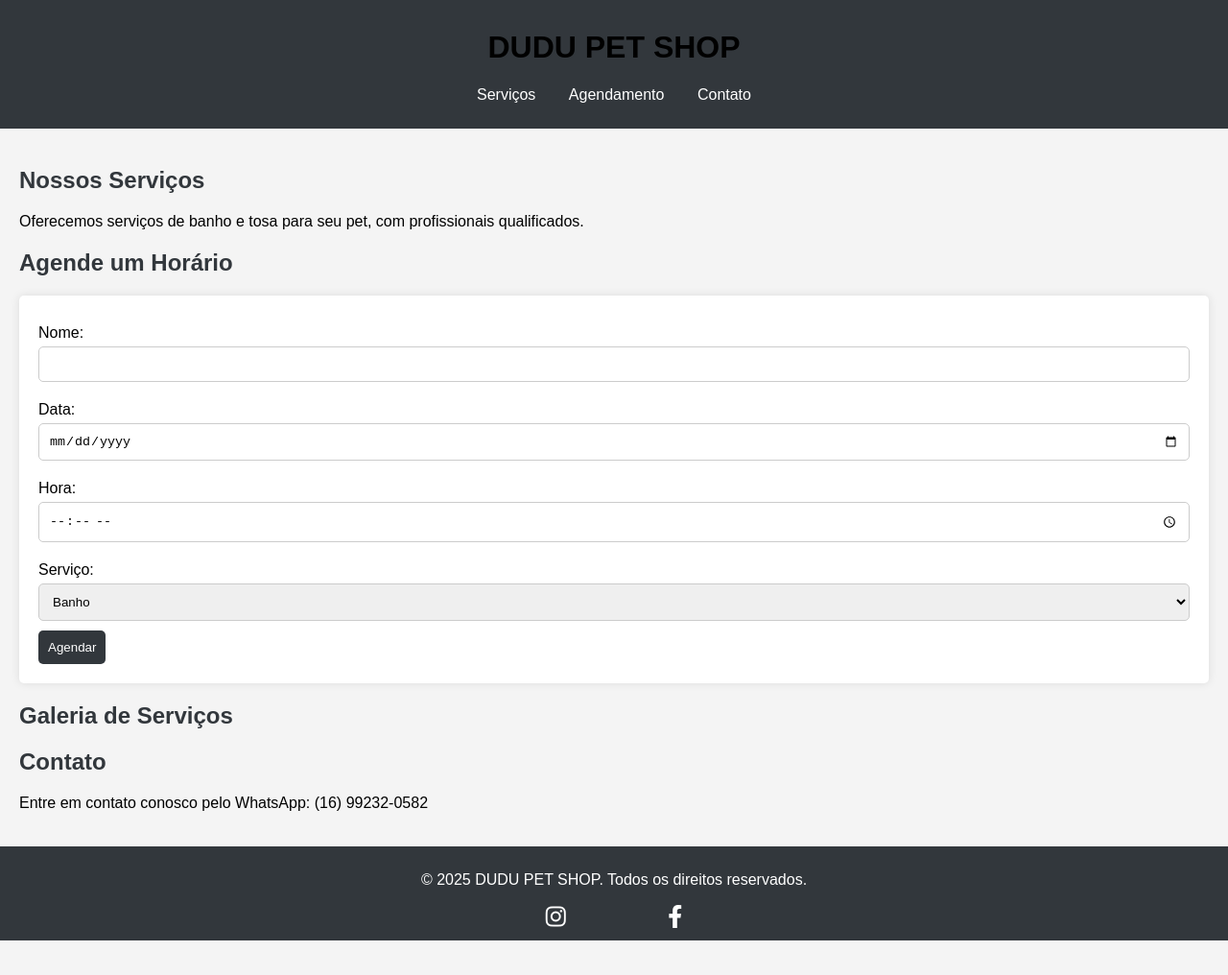
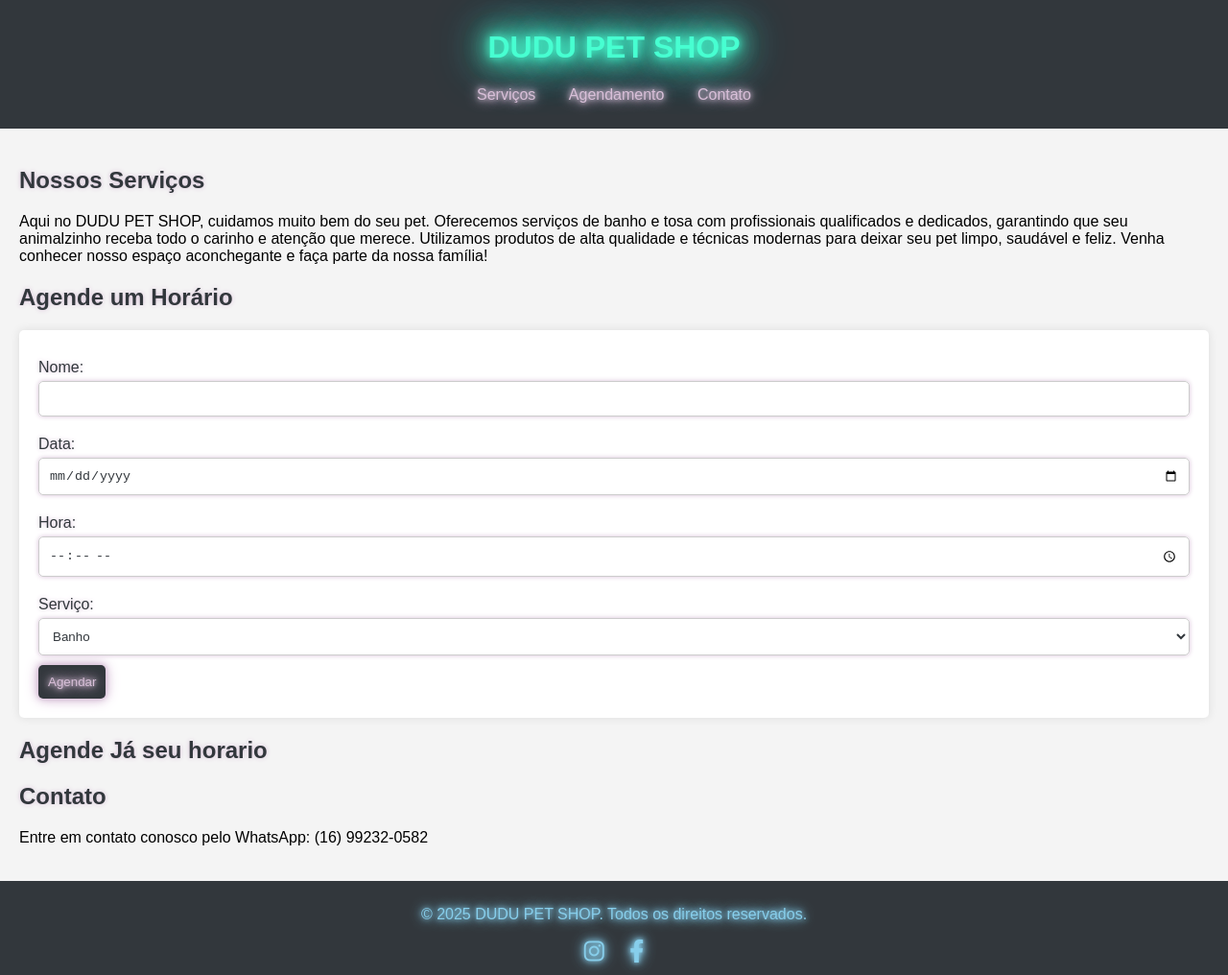
Before and after one commit to joker0751/DUDU-pet-shop, a plain HTML site: page index.html in a window 1280 px wide. Shown: the whole page at 96% size. Before the commit the page ends 980 px from the top, so only its background shows below. Drawn offline with Linux system fonts and the light colour scheme.

Commit message:
Update index.html

```diff
--- a/index.html
+++ b/index.html
@@ -6,16 +6,27 @@
     <title>DUDU PET SHOP - Agendamento</title>
     <link rel="stylesheet" href="https://cdnjs.cloudflare.com/ajax/libs/font-awesome/6.0.0-beta3/css/all.min.css">
     <style>
+        :root {
+            --cor-principal: #32373c;
+            --cor-secundaria: #f4f4f4;
+            --cor-vermelho: #47ffd1;
+            /* Coral */
+            --cor-roxo: #d8bfd8;
+            /* Thistle */
+            --cor-verde: #00ff00;
+            --cor-azul: #87ceeb;
+        }
+
         body {
             font-family: Arial, sans-serif;
             margin: 0;
             padding: 0;
-            background-color: #f4f4f4;
+            background-color: var(--cor-secundaria);
         }
 
         header {
-            background: #32373c;
-            color: black;
+            background: var(--cor-principal);
+            color: var(--cor-vermelho);
             padding: 10px 0;
             text-align: center;
         }
@@ -31,8 +42,9 @@
         }
 
         nav a {
-            color: #ffffff;
+            color: var(--cor-roxo);
             text-decoration: none;
+            text-shadow: 0 0 5px var(--cor-roxo), 0 0 10px var(--cor-roxo), 0 0 15px var(--cor-roxo);
         }
 
         main {
@@ -40,7 +52,8 @@
         }
 
         h2 {
-            color: #32373c;
+            color: var(--cor-principal);
+            text-shadow: 0 0 5px var(--cor-roxo);
         }
 
         form {
@@ -53,6 +66,8 @@
         form label {
             display: block;
             margin: 10px 0 5px;
+            color: var(--cor-principal);
+            text-shadow: 0 0 5px var(--cor-roxo);
         }
 
         form input,
@@ -62,46 +77,40 @@
             margin-bottom: 10px;
             border: 1px solid #ccc;
             border-radius: 5px;
+            background-color: rgba(255, 255, 255, 0.1);
+            color: var(--cor-principal);
+            box-shadow: 0 0 5px var(--cor-roxo);
         }
 
         button {
-            background: #32373c;
-            color: #ffffff;
+            background: var(--cor-principal);
+            color: var(--cor-roxo);
             border: none;
             padding: 10px;
             border-radius: 5px;
             cursor: pointer;
+            text-shadow: 0 0 5px var(--cor-roxo), 0 0 10px var(--cor-roxo), 0 0 15px var(--cor-roxo);
+            box-shadow: 0 0 5px var(--cor-roxo), 0 0 10px var(--cor-roxo), 0 0 15px var(--cor-roxo);
+            transition: all 0.3s ease;
         }
 
         button:hover {
             background: #555;
+            box-shadow: 0 0 10px var(--cor-roxo), 0 0 20px var(--cor-roxo), 0 0 30px var(--cor-roxo);
         }
 
         footer {
             text-align: center;
             padding: 10px 0;
-            background: #32373c;
-            color: #ffffff;
+            background: var(--cor-principal);
+            color: var(--cor-azul);
             position: relative;
             bottom: 0;
             width: 100%;
         }
 
-
-
         .galeria {
             margin-top: 20px;
-        }
-
-        .galeria img {
-            max-width: 100%;
-            /* Ajusta o tamanho das imagens para caber na tela */
-            margin: 10px 0;
-            /* Espaçamento entre as imagens */
-            border-radius: 5px;
-            /* Bordas arredondadas */
-            box-shadow: 0 0 5px rgba(0, 0, 0, 0.2);
-            /* Sombra nas imagens */
         }
 
         .social-icons {
@@ -109,11 +118,11 @@
         }
 
         .social-icons a {
-            color: #ffffff;
-            margin: 0 50px;
-            text-decoration: black;
+            color: var(--cor-azul);
+            margin: 0 10px;
+            text-decoration: none;
             font-size: 1.5em;
-            /* Tamanho dos ícones */
+            text-shadow: 0 0 5px var(--cor-azul), 0 0 10px var(--cor-azul), 0 0 15px var(--cor-azul);
         }
     </style>
     <script>
@@ -125,19 +134,20 @@
             const hora = document.getElementById('hora').value;
             const servico = document.getElementById('servico').value;
 
-            const mensagem = `Nome: ${nome}\nData: ${data}\nHora: ${hora}\nServiço: ${servico}`;
+            const mensagem = Nome: ${ nome }\nData: ${ data }\nHora: ${ hora }\nServiço: ${ servico };
             const numeroWhatsApp = '5516992320582'; // Substitua pelo seu número do WhatsApp com DDD
-            const urlWhatsApp = `https://api.whatsapp.com/send?phone=${numeroWhatsApp}&text=${encodeURIComponent(mensagem)}`;
+            const urlWhatsApp = https://api.whatsapp.com/send?phone=${numeroWhatsApp}&text=${encodeURIComponent(mensagem)};
 
-            window.open(urlWhatsApp, '_blank'); // Abre o WhatsApp com a mensagem
+                window.open(urlWhatsApp, '_blank'); // Abre o WhatsApp com a mensagem
         }
     </script>
 </head>
 
 <body>
     <header>
-
-        <h1>DUDU PET SHOP</h1>
+        <h1
+            style="text-shadow: 0 0 10px var(--cor-vermelho), 0 0 20px var(--cor-vermelho), 0 0 30px var(--cor-vermelho), 0 0 40px var(--cor-vermelho), 0 0 50px var(--cor-vermelho), 0 0 60px var(--cor-vermelho);">
+            DUDU PET SHOP</h1>
         <nav>
             <ul>
                 <li><a href="#servicos">Serviços</a></li>
@@ -150,7 +160,10 @@
     <main>
         <section id="servicos">
             <h2>Nossos Serviços</h2>
-            <p>Oferecemos serviços de banho e tosa para seu pet, com profissionais qualificados.</p>
+            <p>Aqui no DUDU PET SHOP, cuidamos muito bem do seu pet. Oferecemos serviços de banho e tosa com
+                profissionais qualificados e dedicados, garantindo que seu animalzinho receba todo o carinho e atenção
+                que merece. Utilizamos produtos de alta qualidade e técnicas modernas para deixar seu pet limpo,
+                saudável e feliz. Venha conhecer nosso espaço aconchegante e faça parte da nossa família!</p>
         </section>
 
         <section id="agendamento">
@@ -177,14 +190,9 @@
         </section>
 
         <section id="galeria">
-            <h2>Galeria de Serviços</h2>
+            <h2>Agende Já seu horario</h2>
             <div class="galeria">
-
-
-
-
-
-
+                <!-- Removido todas as imagens -->
             </div>
         </section>
 
@@ -195,13 +203,18 @@
     </main>
 
     <footer>
-        <p>&copy; 2025 DUDU PET SHOP. Todos os direitos reservados.</p>
+        <p style="text-shadow: 0 0 5px var(--cor-azul), 0 0 10px var(--cor-azul), 0 0 15px var(--cor-azul);">&copy; 2025
+            DUDU PET SHOP. Todos os direitos reservados.</p>
         <div class="social-icons">
-            <a href="https://www.instagram.com/dudupetshopp" target="_blank" aria-label="Instagram">
-                <i class="fab fa-instagram"></i>
+            <a href="https://www.instagram.com/dudupetshopp" target="_blank" rel="noopener noreferrer"
+                aria-label="Instagram">
+                <i class="fab fa-instagram"
+                    style="text-shadow: 0 0 5px var(--cor-azul), 0 0 10px var(--cor-azul), 0 0 15px var(--cor-azul);"></i>
             </a>
-            <a href="https://www.facebook.com/seu_usuario" target="_blank" aria-label="Facebook">
-                <i class="fab fa-facebook-f"></i>
+            <a href="https://www.facebook.com/Eduardo Msouza" target="_blank" rel="noopener noreferrer"
+                aria-label="Facebook">
+                <i class="fab fa-facebook-f"
+                    style="text-shadow: 0 0 5px var(--cor-azul), 0 0 10px var(--cor-azul), 0 0 15px var(--cor-azul);"></i>
             </a>
         </div>
     </footer>
```
